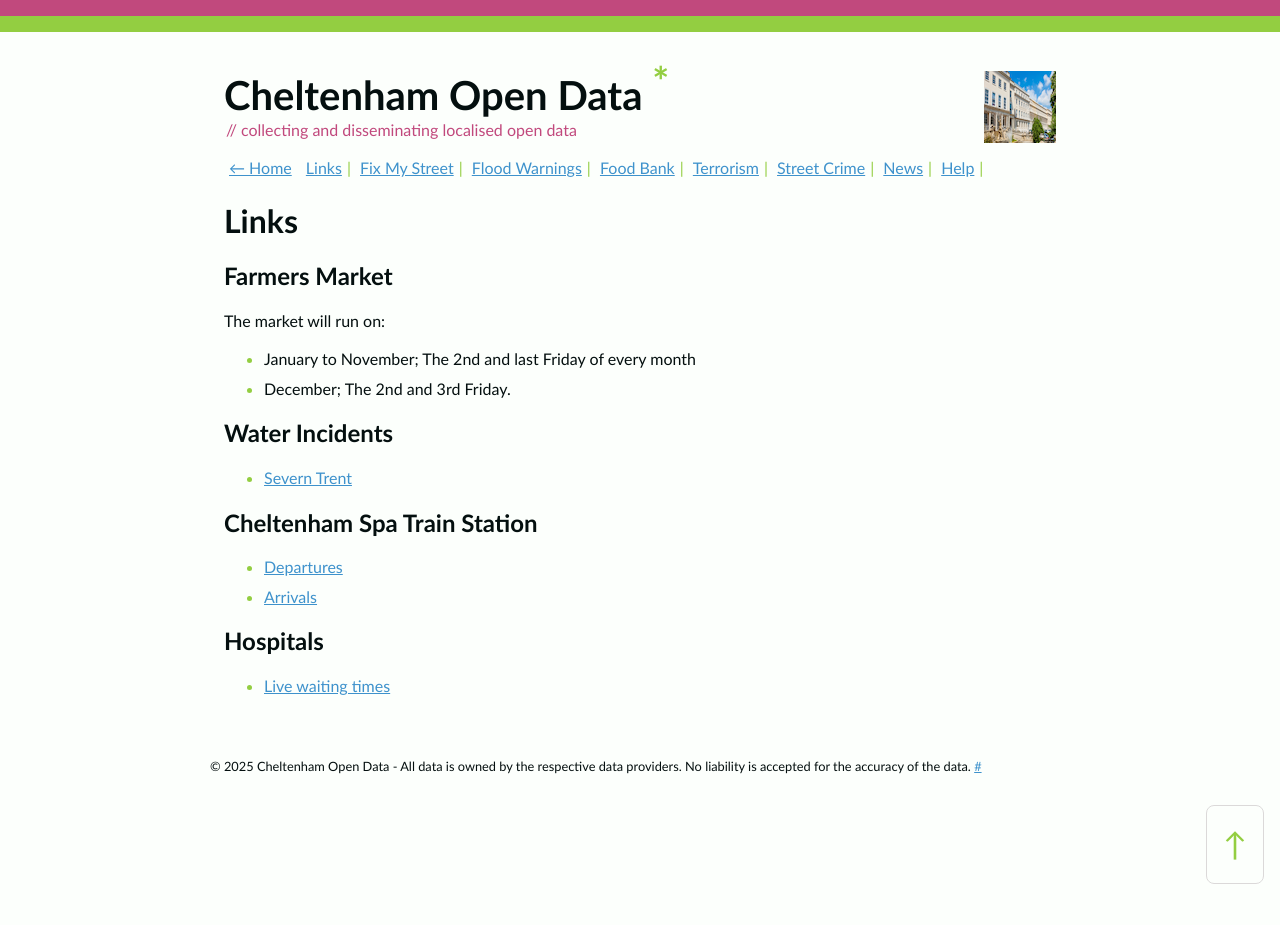
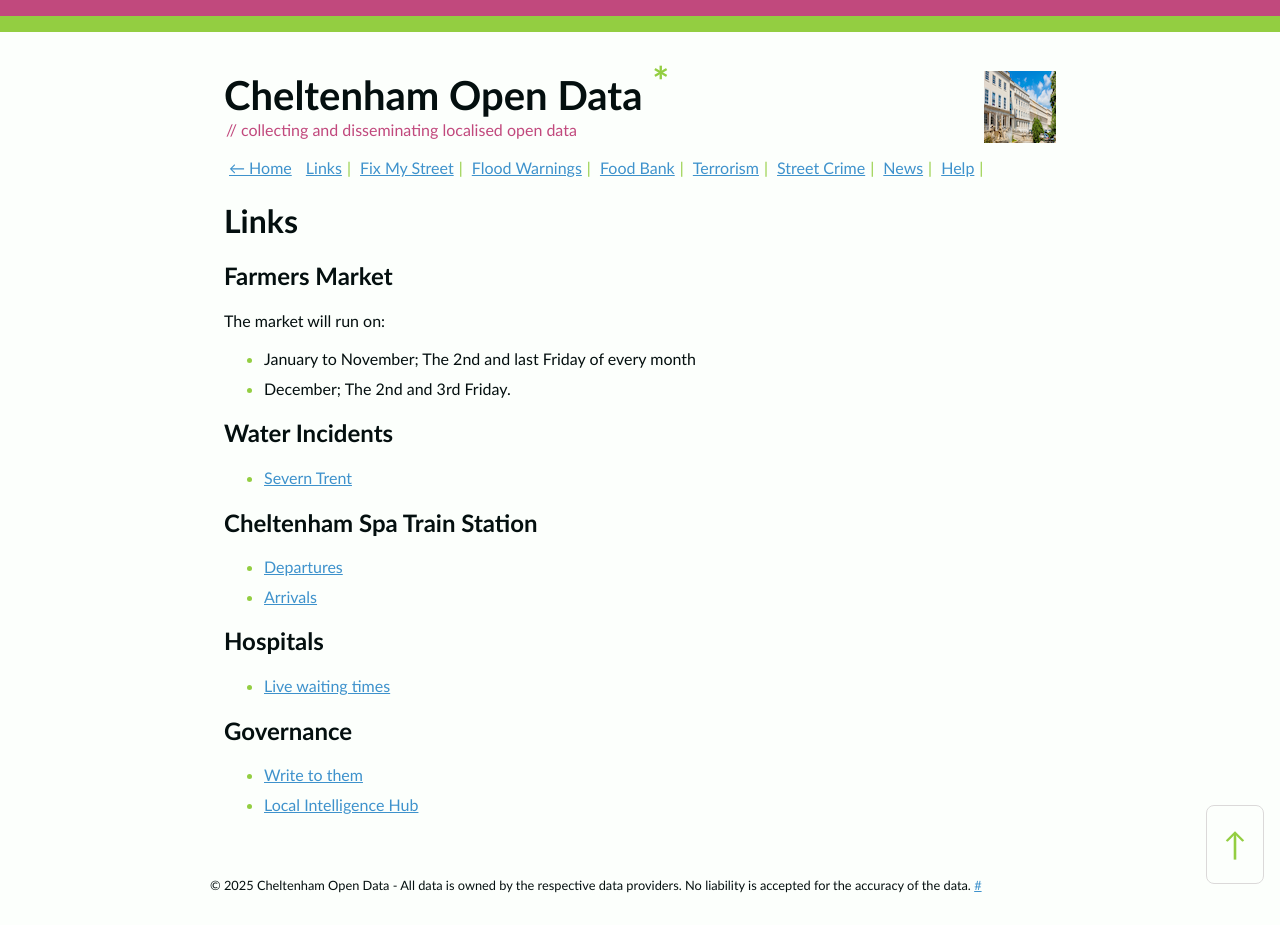
Before and after one commit to mat-0/cheltenham-open-data, a Jekyll site: the page built from _pages/links.md, in a window 1280 px wide. Built offline with Jekyll 4.4.1, drawn with Linux system fonts in a browser that asks for light colours; before the commit the page ends 900 px from its top, so only the background shows below that.

Commit message:
add
Signed-off-by: mat-0 <Github@thechels.uk>

```diff
--- a/_pages/links.md
+++ b/_pages/links.md
@@ -26,3 +26,8 @@ The market will run on:
 ## Hospitals
 
 - [Live waiting times](https://www.gloshospitals.nhs.uk/)
+
+## Governance
+
+- [Write to them](https://www.writetothem.com/who?pc=GL50+1HZ)
+- [Local Intelligence Hub](https://www.localintelligencehub.com/area/WMC23/Cheltenham#movement)
```
